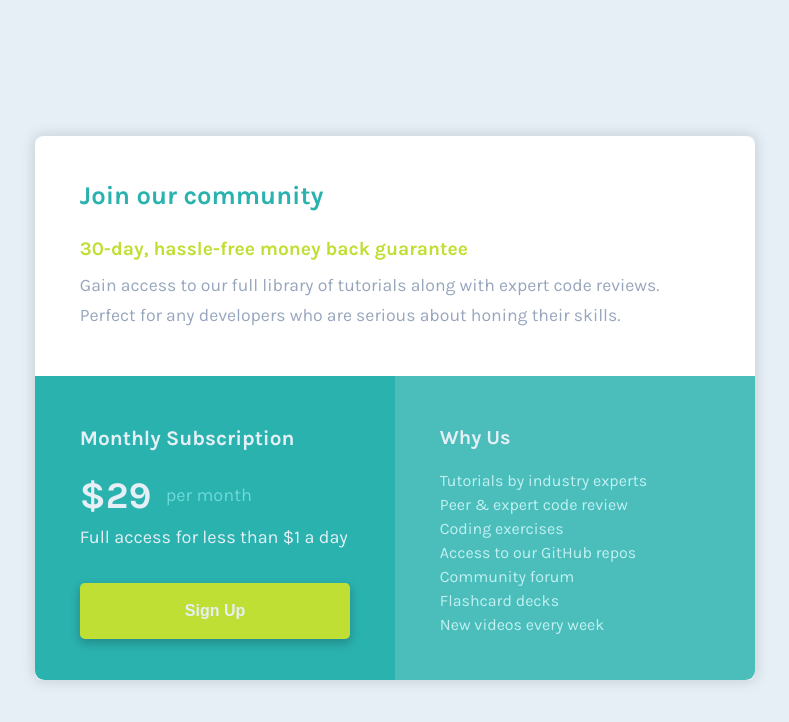
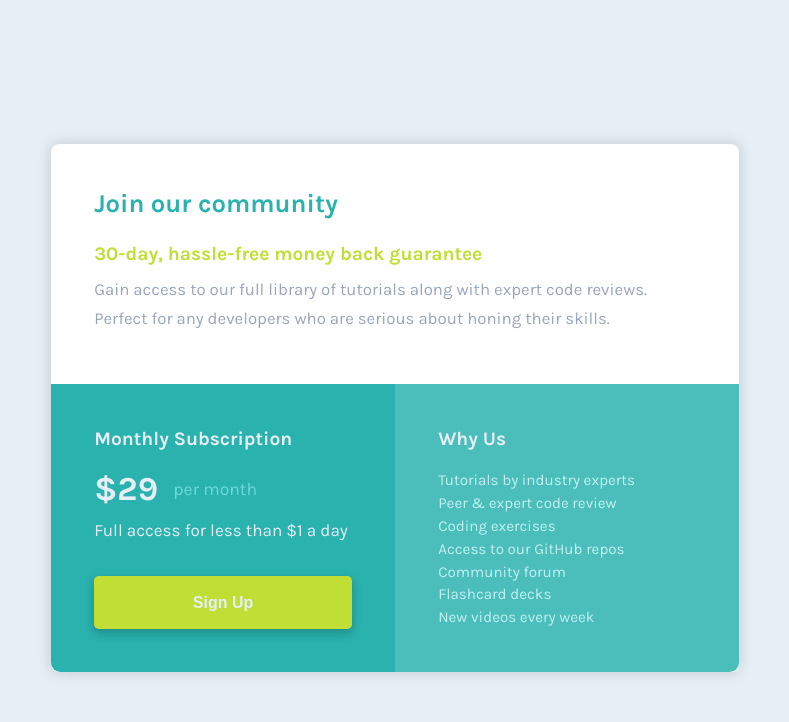
Before and after one commit to diegonzalodev/single-price-component, a website: page index.html in a window 1280 px wide. Shown: the whole page, without its empty margins (245-1034 px from the left). Drawn offline with Linux system fonts and the light colour scheme.

Commit message:
index.html y media-query.scss: actualizados

```diff
--- a/scss/_media-query.scss
+++ b/scss/_media-query.scss
@@ -1,22 +1,22 @@
 @media (min-width: 811px) {
   .main {
     width: 90%;
-    max-width: 45rem;
+    max-width: 43rem;
   }
   .container {
     display: grid;
     grid-template-columns: repeat(4, 1fr);
-    grid-template-rows: 15rem 19rem;
+    grid-template-rows: 15rem 18rem;
   }
   .section {
     // Section Join
     &--join {
-      @include pd (2rem, 2.8rem);
+      @include pd (2.3rem, 2.7rem);
       border-top-right-radius: $desktop-border-radius;
       border-top-left-radius: $desktop-border-radius;
       grid-column: span 4;
       h2 {
-        @include mg (.8rem, 1.7rem);
+        @include mg (.5rem, 1.5rem);
         font-size: 1.6rem;
       }
       h3 {
@@ -25,47 +25,50 @@
       }
       p {
         @include mg (0, 0);
-        font-size: 1.1rem;
+        font-size: 1.05rem;
         line-height: 1.7;
       }
     }
     // Section Subscription
     &--subscription {
-      @include pd (2.1rem, 2.8rem);
+      @include pd (1.7rem, 2.7rem);
       border-bottom-left-radius: $desktop-border-radius;
       grid-column: 1 / 3;
       h2 {
-        font-size: 1.3rem;
+        margin-bottom: 1.2rem;
+        font-size: 1.2rem;
       }
       div {
         span:nth-child(1) {
-          margin-right: .9rem;
-          font-size: 2.35rem;
+          margin-right: .95rem;
+          font-size: 2.1rem;
         }
         span:nth-child(2) {
-          font-size: 1.13rem;
+          font-size: 1.1rem;
         }
       }
       p {
-        @include mg (.6rem, 2.15rem);
-        font-size: 1.13rem;
+        @include mg (.7rem, 2.3rem);
+        font-size: 1.07rem;
       }
       button {
-        height: 3.5rem;
+        height: 3.3rem;
         font-size: 1rem;
       }
     }
     // Section Why
     &--why {
-      @include pd (2.1rem, 2.8rem);
+      @include pd (1.7rem, 2.7rem);
       border-bottom-right-radius: $desktop-border-radius;
       border-bottom-left-radius: 0;
       grid-column: 3 / 5;
       h2 {
-        font-size: 1.25rem;
+        margin-bottom: 1.2rem;
+        font-size: 1.2rem;
       }
       ul {
-        margin-top: 1.3rem;
+        margin-top: 0;
+        font-size: .95rem;
       }
     }
   }
```
Also changed, not shown: images/screenshots/screenshot-desktop.png, style.css.
